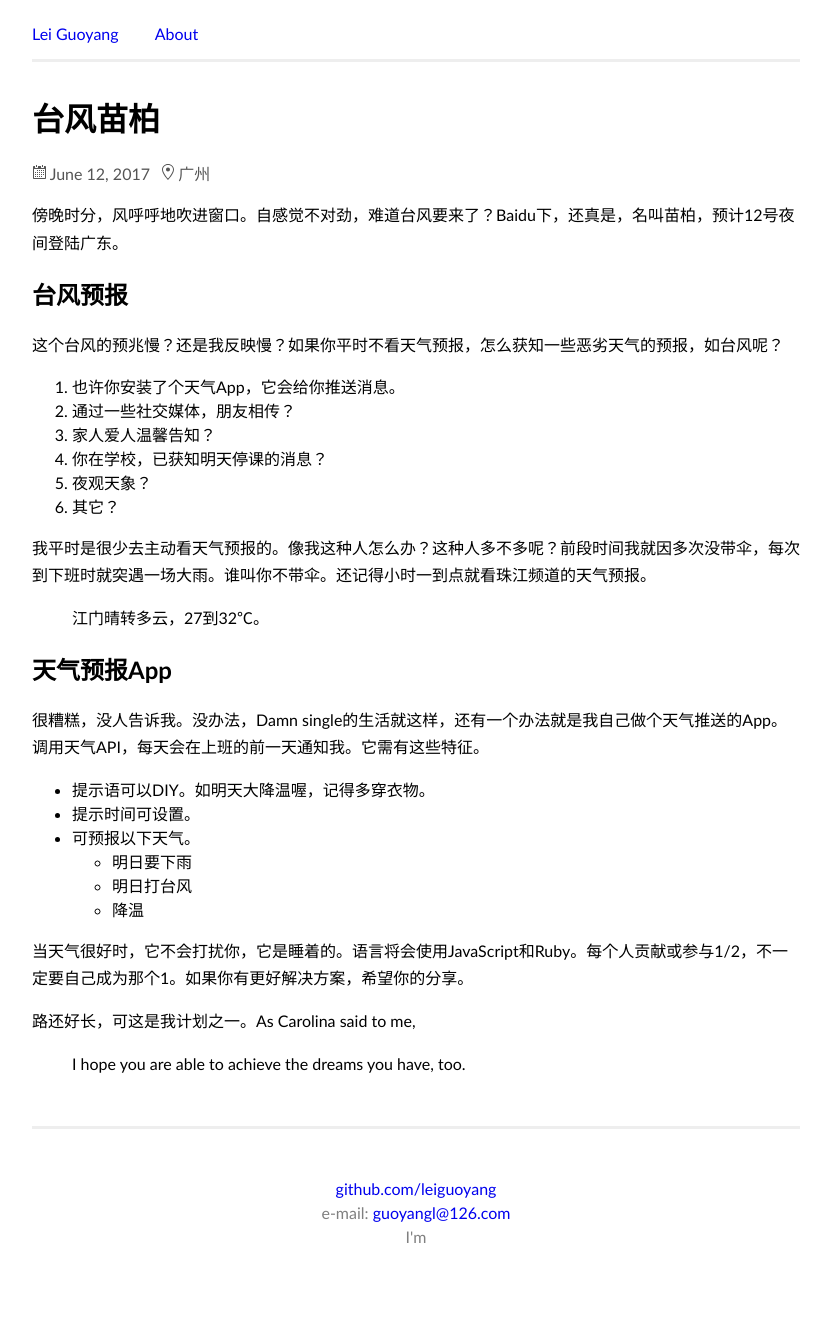
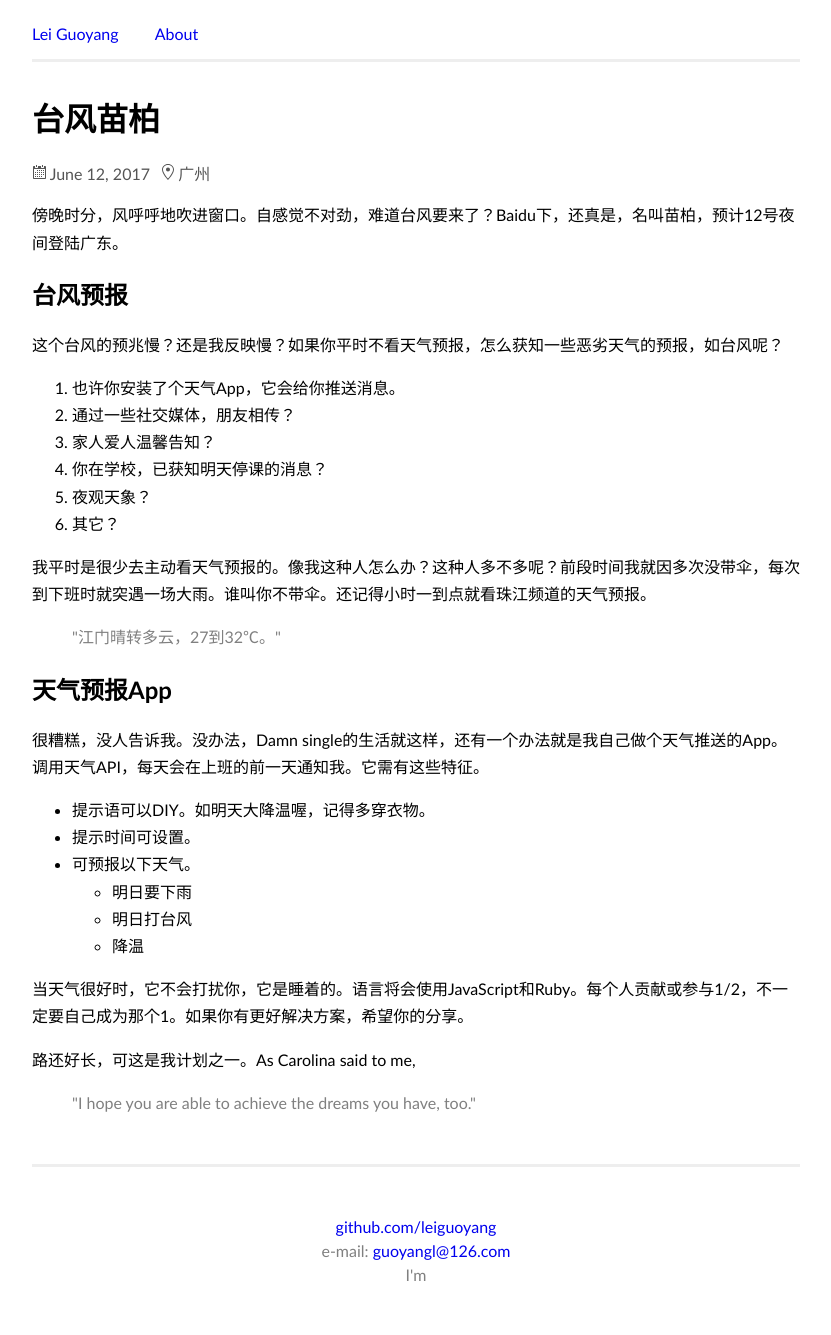
Before and after one commit to leiguoyang/leiguoyang.github.io, a Jekyll site: the page built from _posts/2017-06-12-台风苗柏.md, in a window 1280 px wide. Shown: the whole page, without its empty margins (224-1055 px from the left). Built offline with Jekyll 4.4.1, drawn with Linux system fonts in a browser that asks for light colours; before the commit the page ends 1297 px from its top, so only the background shows below that.

Commit message:
Set <li> line height and <blockquote> style

```diff
--- a/css/main.css
+++ b/css/main.css
@@ -72,3 +72,15 @@ img {
 #post-list a {
   font-size: 1.5em;
 }
+
+li {
+  line-height: 1.7em;
+}
+
+blockquote {
+  color: gray;
+}
+
+blockquote p:before, blockquote p:after {
+  content: '"';
+}
```
